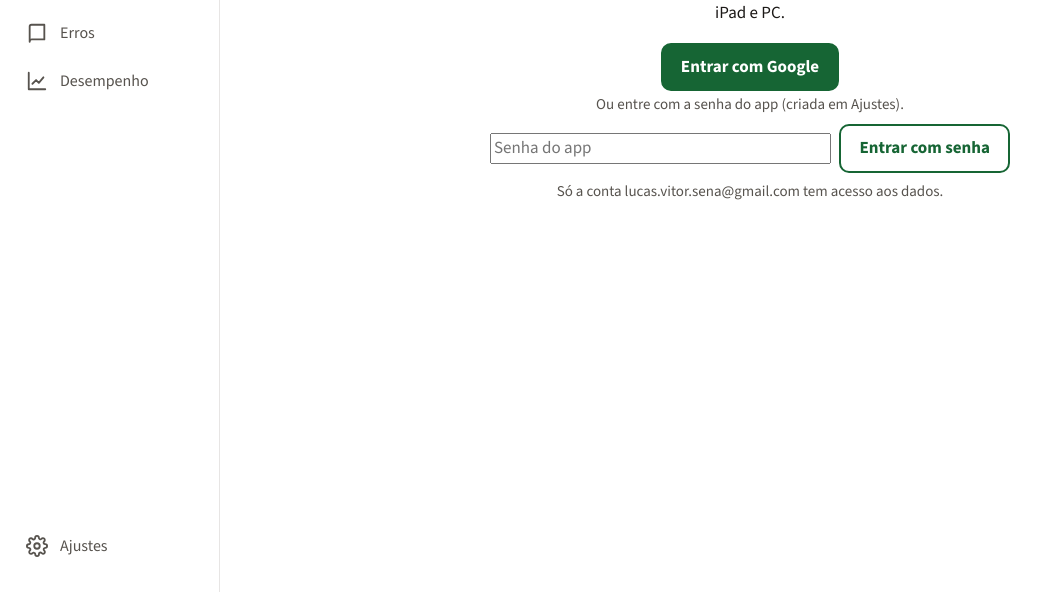
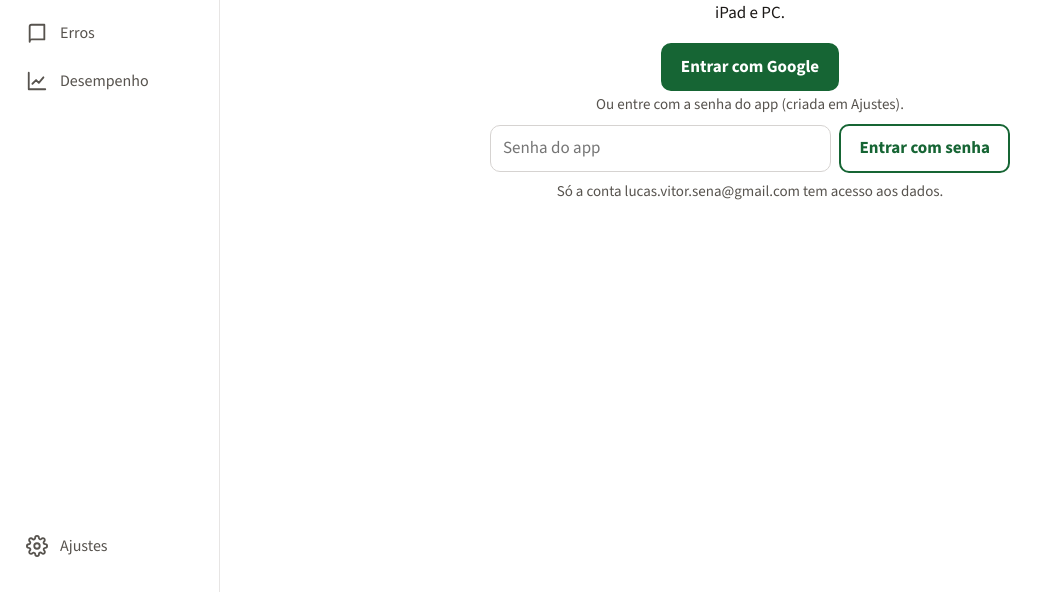
Before and after one commit to lvitor96/camara2026, a plain HTML site: page index.html in a window 1280 px wide. Shown: the part 208-800 px from the top of the page, without its empty margins (0-1059 px from the left). Drawn offline with nearby package versions, Linux system fonts and the light colour scheme; no server answers.

Commit message:
Estilo do campo de senha
Co-Authored-By: Claude Opus 5.5 <noreply@anthropic.com>
Claude-Session: https://claude.ai/code/session_01RWuwMienEHeKMRNpX8CP6m

```diff
--- a/css/app.css
+++ b/css/app.css
@@ -69,7 +69,7 @@ label.btn{cursor:pointer}
 .tarefa.feita{background:var(--ac2);border-color:var(--ac2)}
 .nota{display:block;margin:12px 0}
 .nota span{display:block;font-size:14px;color:var(--mut);margin-bottom:4px}
-textarea,input[type=text],input:not([type]),input[type=number],select{width:100%;border:1px solid #d6d3d1;border-radius:10px;padding:10px 12px;background:#fff;min-height:44px}
+textarea,input[type=text],input[type=password],input:not([type]),input[type=number],select{width:100%;border:1px solid #d6d3d1;border-radius:10px;padding:10px 12px;background:#fff;min-height:44px}
 
 .cards3,.cards4{display:grid;grid-template-columns:repeat(3,minmax(0,1fr));gap:10px;margin:14px 0}
 .cards4{grid-template-columns:repeat(4,minmax(0,1fr))}
```
